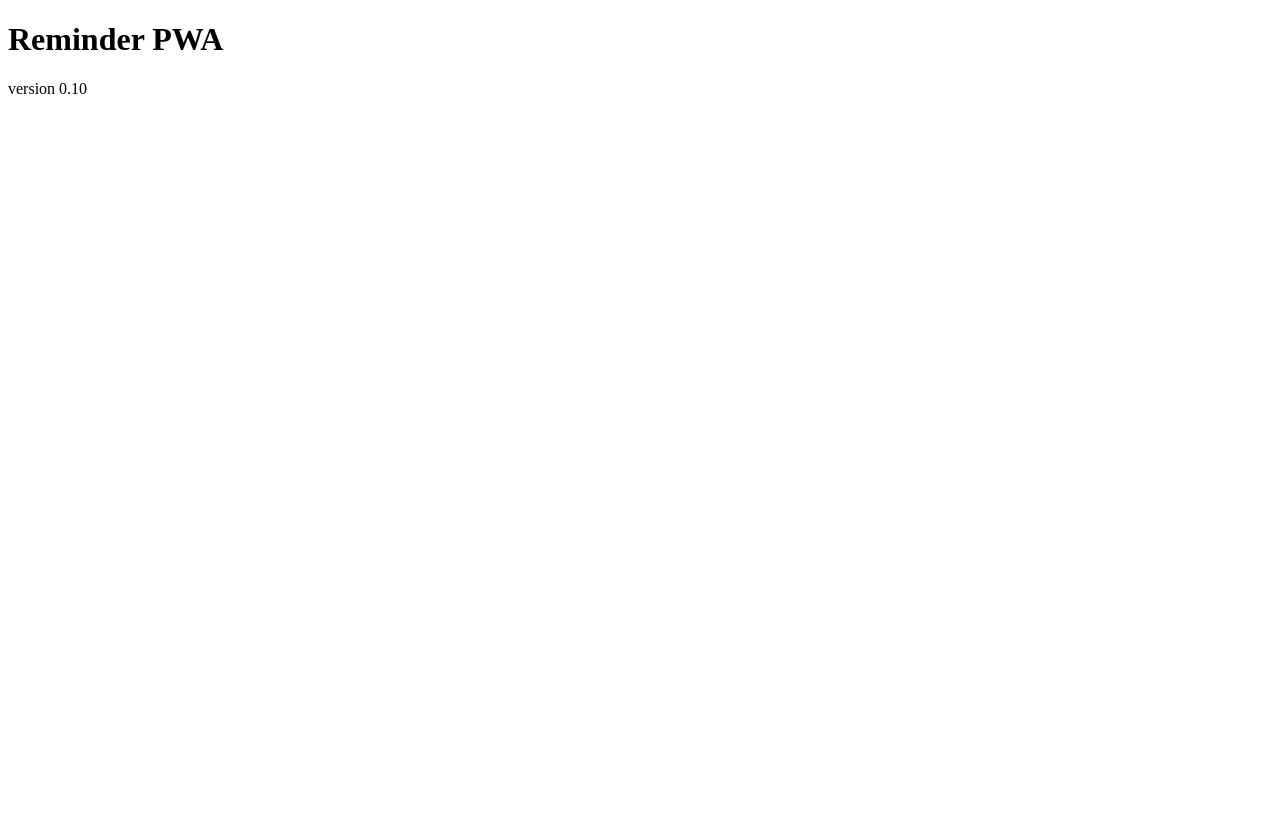
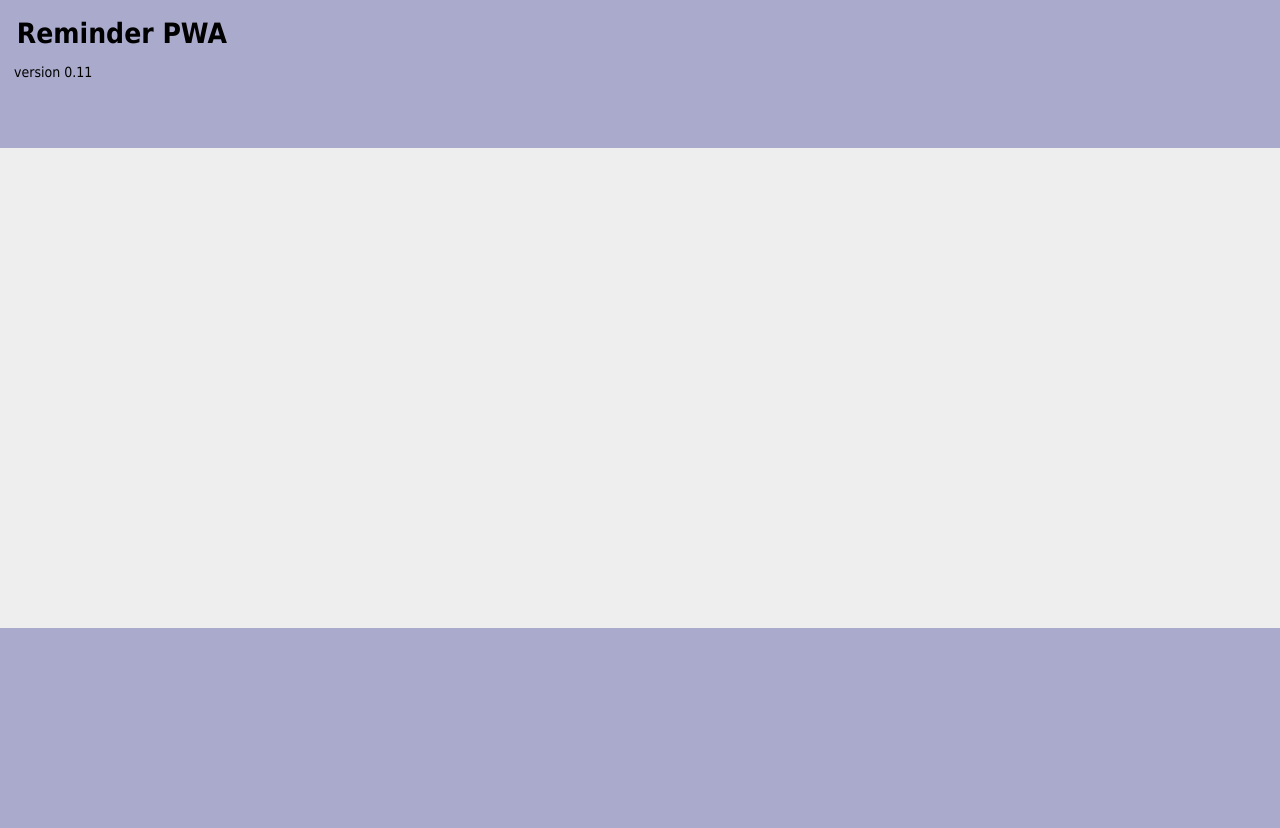
Before and after one commit to FFLAB/reminder-memongi-pwa, a plain HTML site: page index.html in a window 1280 px wide. Before the commit the page ends 800 px from the top, so only its background shows below. Drawn offline with Linux system fonts and the light colour scheme.

Commit message:
add stylesheet

```diff
--- /dev/null
+++ b/css/styles.css
@@ -0,0 +1,34 @@
+html {
+  font-family: Tahoma, sans-serif;
+  font-size: 10px;
+}
+
+body {
+  margin: 0;
+  font-size: 1.4rem;
+}
+
+main {
+  height: 100vh;
+  background-color: #fc8;
+}
+
+header {
+  padding: 1em;
+  height: 15%;
+  background-color: #aac;
+}
+
+footer {
+  height: 25%;
+  background-color: #aac;
+}
+
+h1 {
+  margin: 0.1em;
+}
+
+#reminders-box {
+  height: 60%;
+  background-color: #eee;
+}
--- a/index.html
+++ b/index.html
@@ -5,17 +5,26 @@
     <meta name="description" content="A progressive web app to keep track of upcoming events">
     <meta name="viewport" content="width=device-width initial-scale=1">
     <meta name="theme-color" content="#fff">
-    <link rel="manifest" href="/reminder-pwa/manifest.webmanifest">
-    <link rel="icon" type="image/png" href="/reminder-pwa/img/logo-512.png">
+    <link rel="manifest" href=".manifest.webmanifest">
+    <link rel="icon" type="image/png" href="./img/logo-512.png">
     <link rel="shortcut icon" type="image/x-icon" href="./img/favicon.ico">
+    <link rel="stylesheet" href="./css/styles.css">
     <script src="./js/reminder.js"></script>
     <script src="./js/app.js"></script>
     <!--<script src="js/app.js></script>-->
     <title>Reminder PWA</title>
   </head>
   <body>
-    <h1>Reminder PWA</h1>
-    <p>version 0.10</p>
+    <main>
+      <header>
+        <h1>Reminder PWA</h1>
+        <p>version 0.11</p>
+      </header>
+      <div id="reminders-box">
+      </div>
+      <footer>
+      </footer>
+    </main>
     <script>
       if("serviceWorker" in navigator) {
         navigator.serviceWorker.register("/reminder-pwa/sw.js")
--- a/sw.js
+++ b/sw.js
@@ -10,7 +10,7 @@ self.addEventListener("install", function(event) {
 self.addEventListener("fetch", function(event) {
   event.respondWith(
     caches.match(event.request).then(function(response) {
-      console.log("get from cache: ", event.request);
+      console.log("get from cache: ", event.request.url);
       return response || fetch(event.request);
     })
   );
```
Also changed, not shown: 1 other file.
